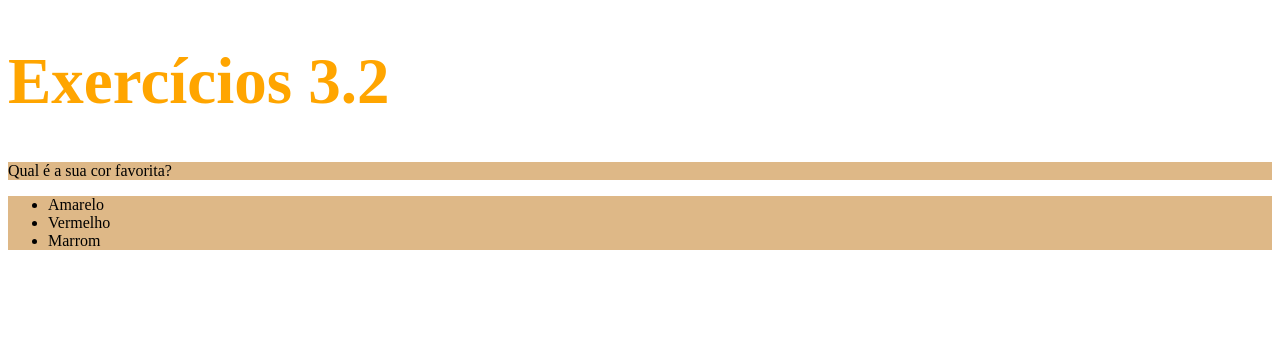
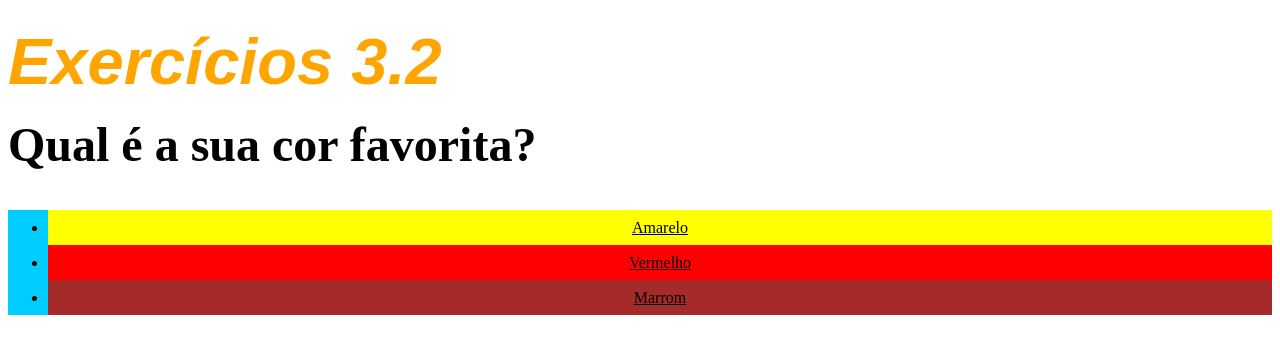
Before and after one commit to leandro-oleao/trybe-exercicios, a plain HTML site: page 01.fundamentos/03.Introducao-a-html-e-css/Dia02-html-css-primeiros-passos-em-css/index.html in a window 1280 px wide. Drawn offline with Linux system fonts and the light colour scheme.

Commit message:
Segundoo passo em CSS Exercicio Aula 02

```diff
--- a/01.fundamentos/03.Introducao-a-html-e-css/Dia02-html-css-primeiros-passos-em-css/index.html
+++ b/01.fundamentos/03.Introducao-a-html-e-css/Dia02-html-css-primeiros-passos-em-css/index.html
@@ -5,24 +5,46 @@
     <title>HTML</title>
     <style>
         h1 {
+            font-style: italic;
+            font-family: sans-serif;
             font-size:65px; color: orange;
         }
+
         ul {
-            background-color: blue;
+            text-align: center;
+            text-decoration: underline;
+            background-color: rgb(0,205,255);
         }
 
-        .background_test {
-            background-color: burlywood;
+        p {
+            font-weight: 600;
+            font-size: 3em;
         }
+
+        body {
+            line-height: 35px;
+            font-size: 16px;
+        }
+
+        #list1 {
+            background-color: yellow;
+        }
+        #list2 {
+            background-color: red;
+        }
+        #list3 {
+            background-color: brown;
+        }
+
     </style>
   </head>
   <body>
     <h1>Exercícios 3.2</h1>
     <p class="background_test">Qual é a sua cor favorita?</p>
     <ul class="background_test">
-      <li>Amarelo</li>
-      <li>Vermelho</li>
-      <li>Marrom</li>
+      <li id="list1">Amarelo</li>
+      <li id="list2">Vermelho</li>
+      <li id="list3">Marrom</li>
     </ul>
   </body>
 </html>
```
